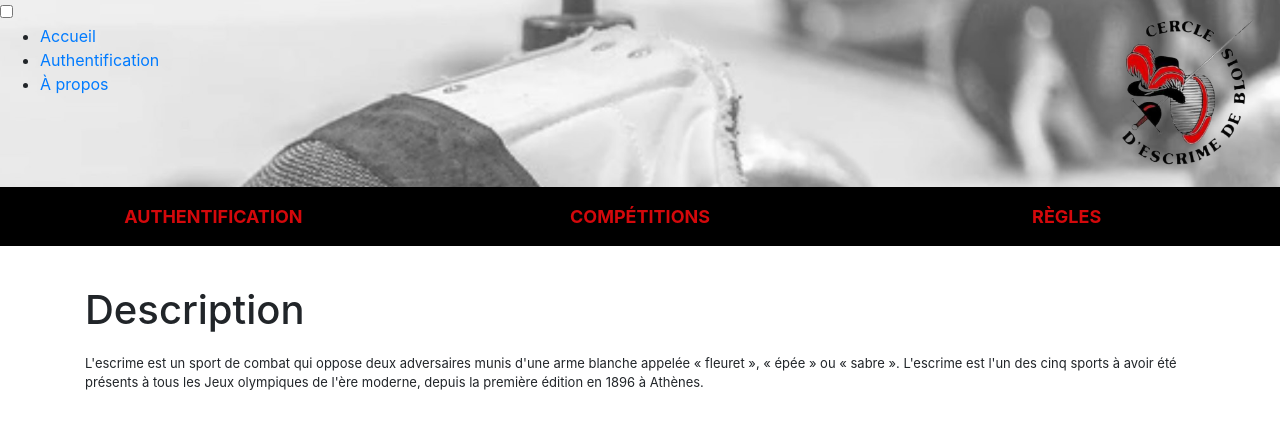
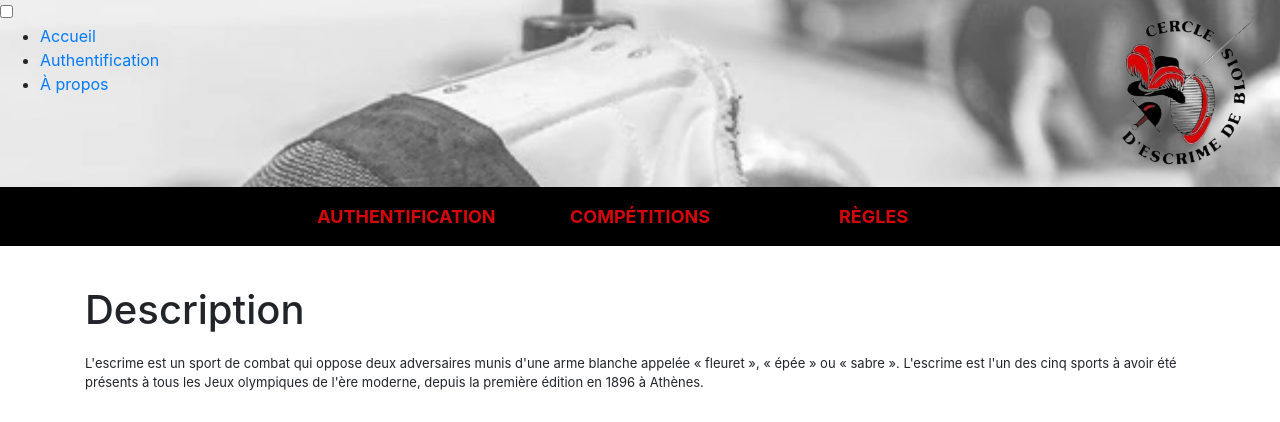
Before and after one commit to Yannis-barache/SAE-3.05, a Flask app: page /regles in a window 1280 px wide. Shown: the top 422 px of the page. Run offline with Flask 3, Linux system fonts and the light colour scheme; parts of the project's set-up code (start-up, migrations or seed data) failed here and were passed over; some libraries are stand-ins or nearby versions.

Commit message:
navbar est responsive

```diff
--- a/appli/sae_flask/static/css/navbar.css
+++ b/appli/sae_flask/static/css/navbar.css
@@ -2,7 +2,7 @@
 .navigateur {
     background-color: black;
     text-align: center;
-    width: 100%;
+    width: 100vw;
     margin: 0 auto; /* Add this line to center the .navigateur */
 }
 
@@ -10,13 +10,16 @@
     margin : 0;
     padding: 0;
     display: flex;
+    flex-wrap : wrap;
+    justify-content :center;
 }
 
 .navigateur li {
     list-style-type: none;
     margin: 0.5em;
     padding: 0.5em;
-    flex-basis : 50%;
+    text-align : center;
+    flex-basis: 17%;
 }
 
 .navigateur a {
@@ -24,6 +27,7 @@
     color: rgb(212, 8, 11);
     font-size: large;
     font-weight: bold;
+    text-align : center;
 }
 
 .navigateur a:hover {
```
